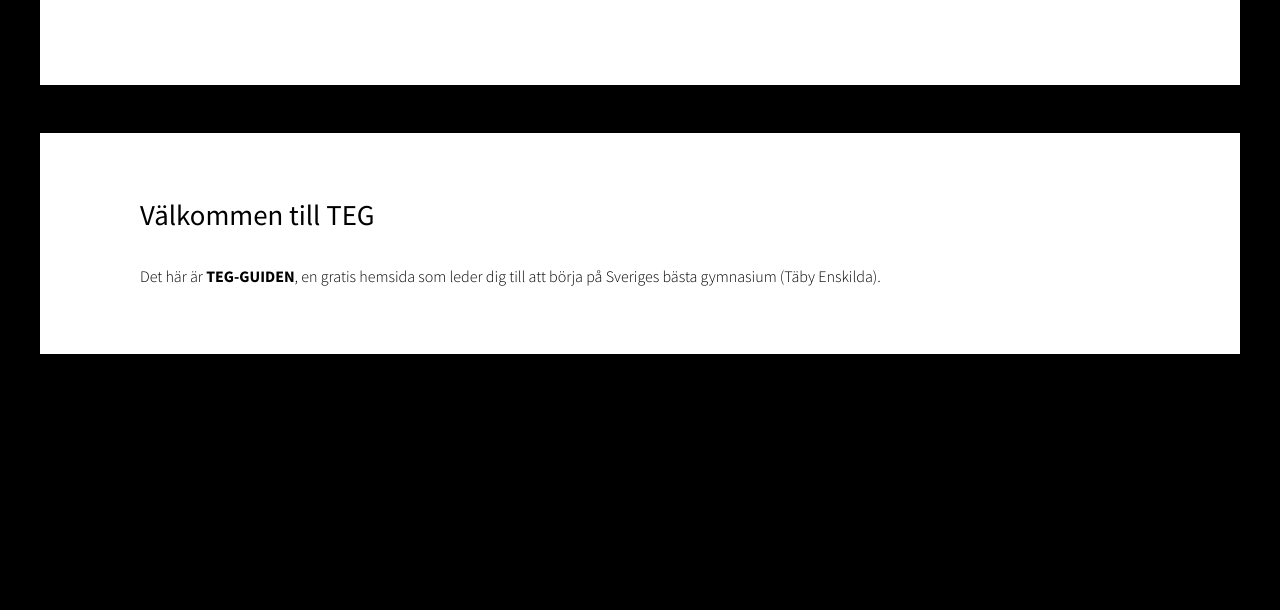
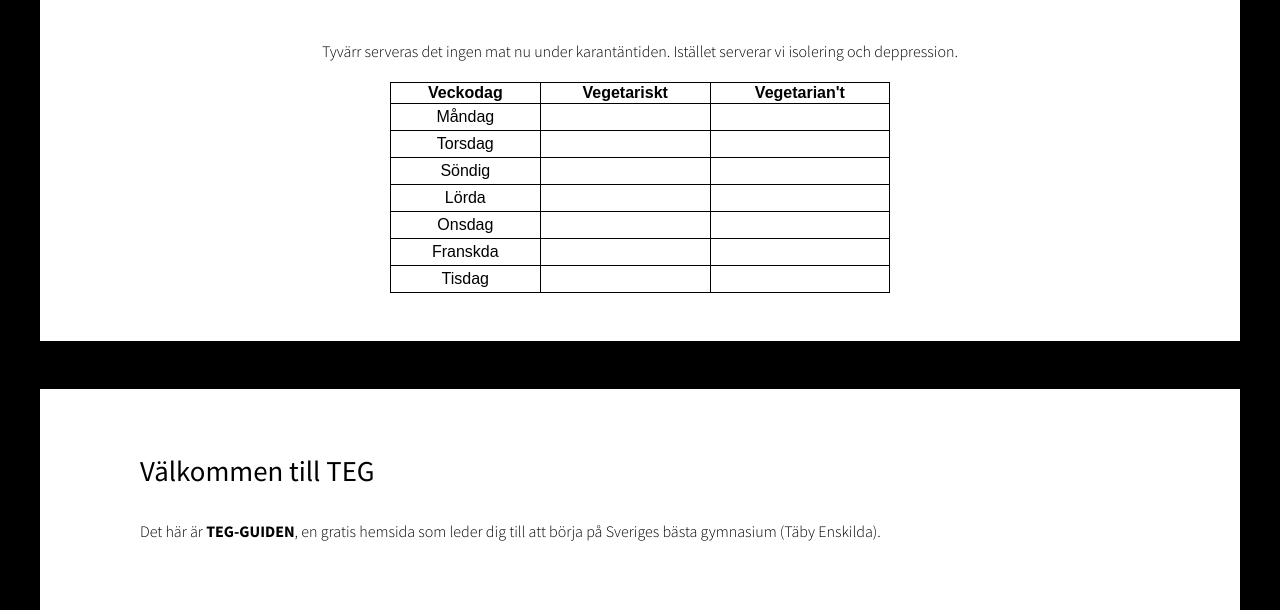
Before and after one commit to EdgeWasherMcgee/TEGGuiden, a plain HTML site: page mat.html in a window 1280 px wide. Shown: the part 397-1007 px from the top of the page. Before the commit the page ends 800 px from the top, so only its background shows below. Drawn offline with Linux system fonts and the light colour scheme.

Commit message:
Updated mat.html

```diff
--- a/default.css
+++ b/default.css
@@ -11,6 +11,45 @@
 	  font-weight: 300;
 	  color: #000000;
 	}
+
+	.centered {
+		text-align: center;
+	}
+
+	.classical {
+		margin-left: auto;
+		margin-right: auto;
+		width: fit-content;
+		min-width: 500px;
+		border-color: rgb(240, 104, 42);
+		border-collapse: collapse;
+	}
+
+	/* Changes the styles for everything under the table */
+	.classical * {
+		font-family: sans-serif;
+		border-collapse: collapse;
+		text-align: center;
+	}
+
+	.classical th {
+		text-align: center;
+	}
+
+	.classical td, th{
+		border: 1px solid black;
+		border-collapse: collapse;
+	}
+
+	.classical td {
+		height: 1.5em;
+	}
+
+	.classical th {
+		font-weight: bold;
+	}
+
+
 	h1, h2, h3 {
 		margin: 0;
 		padding: 0;
@@ -130,7 +169,7 @@
 	.box1,
 	.box2,
 	.box3 {
-	  float: left;
+	  float: center;
 	  margin-right: 20px;
 	}
 
@@ -148,7 +187,8 @@
 	.boxA,
 	.boxB {
 	  float: left;
-	  margin-right: 20px;
+	  margin-right: 10px;
+	  margin-left: 10px;
 	}
 
 	.boxC {
--- a/mat.html
+++ b/mat.html
@@ -30,7 +30,52 @@
 		</div>
 	</div>
 	<div id="page" class="container">
-		<h2 class="<">Skolmat</h2>
+		<h2 class="centered">Skolmat</h2>
+		<p class="centered">Tyvärr serveras det ingen mat nu under karantäntiden. Istället serverar vi isolering och deppression.</p>
+		<table class="classical">
+			<tbody>
+				<tr>
+					<th>Veckodag</th>
+					<th>Vegetariskt</th>
+					<th>Vegetarian't</th>
+				</tr>
+				<tr>
+					<td>Måndag</td>
+					<td></td>
+					<td></td>
+				</tr>
+				<tr>
+					<td>Torsdag</td>
+					<td></td>
+					<td></td>
+				</tr>
+				<tr>
+					<td>Söndig</td>
+					<td></td>
+					<td></td>
+				</tr>
+				<tr>
+					<td>Lörda</td>
+					<td></td>
+					<td></td>
+				</tr>
+				<tr>
+					<td>Onsdag</td>
+					<td></td>
+					<td></td>
+				</tr>
+				<tr>
+					<td>Franskda</td>
+					<td></td>
+					<td></td>
+				</tr>
+				<tr>
+					<td>Tisdag</td>
+					<td></td>
+					<td></td>
+				</tr>
+			</tbody>
+		</table>
 	</div>
 	<div id="welcome" class="container">
 		<h2>Välkommen till TEG</h2>
```
